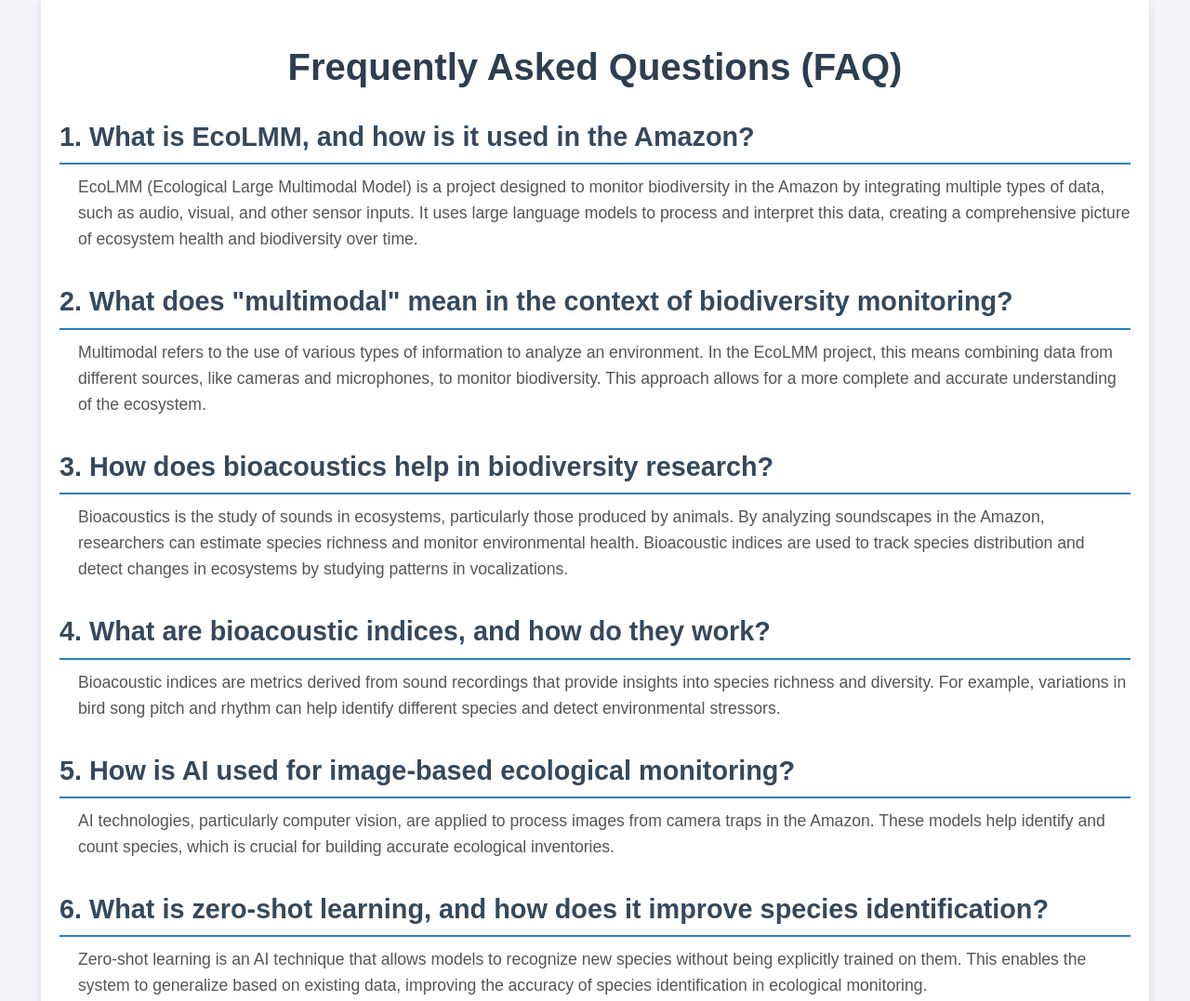
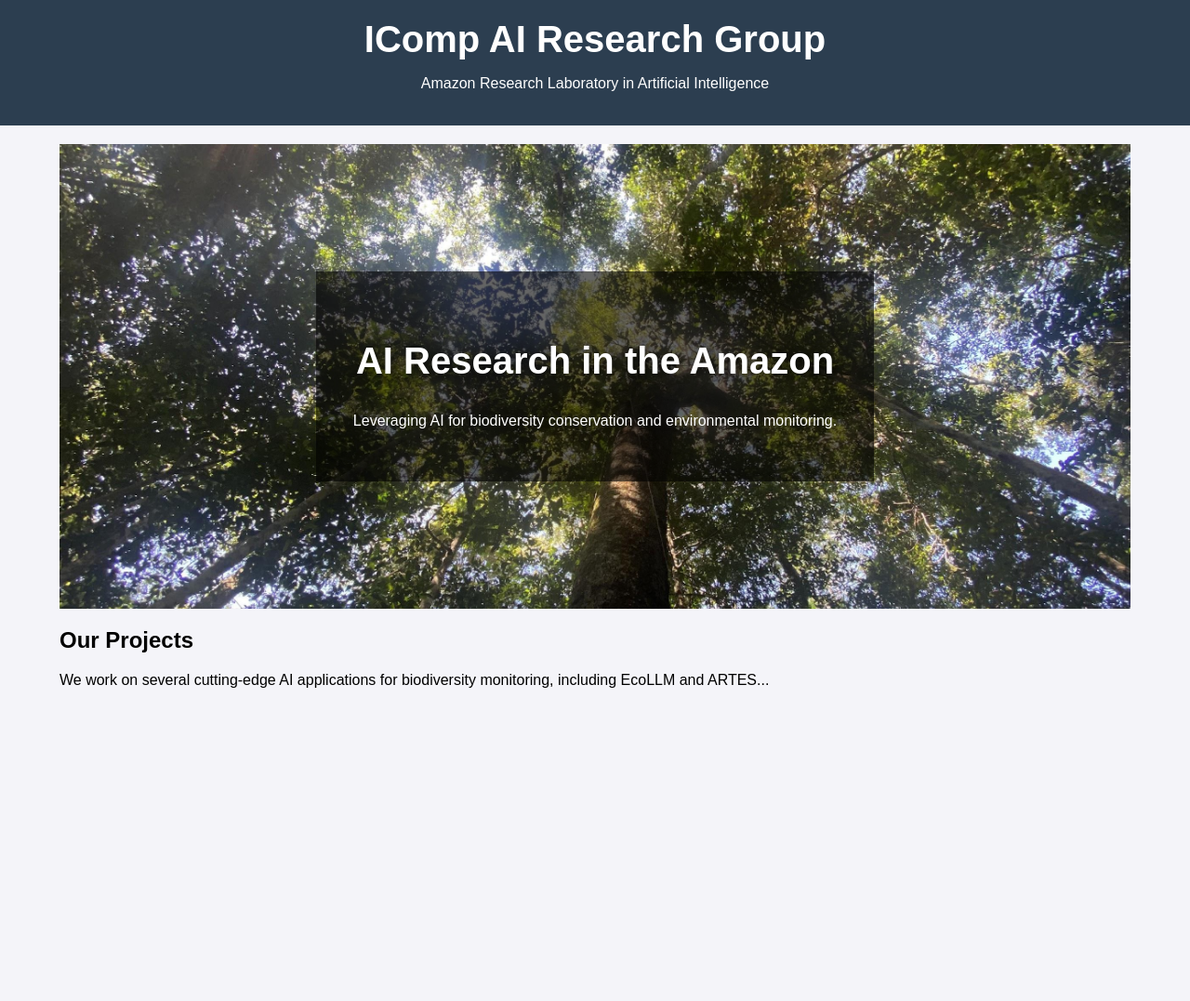
Before and after one commit to lapiam/lapiam.github.io, a plain HTML site: page index.html in a window 1280 px wide. Shown: the top 1077 px of the page at 93% size. After the commit the page ends 800 px from the top, so only its background shows below. Drawn offline with Linux system fonts and the light colour scheme.

Commit message:
Update index.html

```diff
--- a/index.html
+++ b/index.html
@@ -3,35 +3,25 @@
 <head>
     <meta charset="UTF-8">
     <meta name="viewport" content="width=device-width, initial-scale=1.0">
-    <title>FAQ - AI and Biodiversity Monitoring in the Amazon Rainforest</title>
+    <title>IComp AI Research Group - Amazon Research Lab</title>
     <style>
         body {
             font-family: 'Arial', sans-serif;
-            line-height: 1.6;
+            background-color: #f4f4f9;
             margin: 0;
             padding: 0;
-            background-color: #f4f4f9;
+        }
+
+        header {
+            background-color: #2c3e50;
+            color: white;
+            text-align: center;
+            padding: 20px;
         }
 
         h1 {
-            text-align: center;
-            color: #2c3e50;
-            margin: 20px 0;
+            margin: 0;
             font-size: 2.5em;
-        }
-
-        h2 {
-            color: #34495e;
-            margin: 20px 0 10px;
-            font-size: 1.8em;
-            border-bottom: 2px solid #2980b9;
-            padding-bottom: 5px;
-        }
-
-        p {
-            color: #555;
-            font-size: 1.1em;
-            margin: 10px 0;
         }
 
         .container {
@@ -39,92 +29,50 @@
             max-width: 1200px;
             margin: 0 auto;
             padding: 20px;
-            background-color: #fff;
-            box-shadow: 0 2px 10px rgba(0,0,0,0.1);
         }
 
-        .faq-section {
-            margin-bottom: 30px;
+        .background-section {
+            background-image: url('images/AI_Amazonia_image_1.png');
+            background-size: cover;
+            background-position: center;
+            height: 500px; /* Adjust height as needed */
+            color: white;
+            display: flex;
+            align-items: center;
+            justify-content: center;
+            text-align: center;
         }
 
-        .faq-section p {
-            margin-left: 20px;
+        .background-section h2 {
+            font-size: 2.5em;
+            text-shadow: 2px 2px 8px rgba(0, 0, 0, 0.7);
         }
 
-        @media (max-width: 768px) {
-            h1 {
-                font-size: 2em;
-            }
-
-            h2 {
-                font-size: 1.5em;
-            }
-
-            p {
-                font-size: 1em;
-            }
-
-            .container {
-                width: 100%;
-                padding: 10px;
-            }
+        .section-content {
+            padding: 40px;
+            background: rgba(0, 0, 0, 0.6); /* Adds a dark overlay to make text readable */
         }
     </style>
 </head>
 <body>
 
+<header>
+    <h1>IComp AI Research Group</h1>
+    <p>Amazon Research Laboratory in Artificial Intelligence</p>
+</header>
+
 <div class="container">
-    <h1>Frequently Asked Questions (FAQ)</h1>
+    <section class="background-section">
+        <div class="section-content">
+            <h2>AI Research in the Amazon</h2>
+            <p>Leveraging AI for biodiversity conservation and environmental monitoring.</p>
+        </div>
+    </section>
 
-    <div class="faq-section">
-        <h2>1. What is EcoLMM, and how is it used in the Amazon?</h2>
-        <p>EcoLMM (Ecological Large Multimodal Model) is a project designed to monitor biodiversity in the Amazon by integrating multiple types of data, such as audio, visual, and other sensor inputs. It uses large language models to process and interpret this data, creating a comprehensive picture of ecosystem health and biodiversity over time.</p>
-    </div>
-
-    <div class="faq-section">
-        <h2>2. What does "multimodal" mean in the context of biodiversity monitoring?</h2>
-        <p>Multimodal refers to the use of various types of information to analyze an environment. In the EcoLMM project, this means combining data from different sources, like cameras and microphones, to monitor biodiversity. This approach allows for a more complete and accurate understanding of the ecosystem.</p>
-    </div>
-
-    <div class="faq-section">
-        <h2>3. How does bioacoustics help in biodiversity research?</h2>
-        <p>Bioacoustics is the study of sounds in ecosystems, particularly those produced by animals. By analyzing soundscapes in the Amazon, researchers can estimate species richness and monitor environmental health. Bioacoustic indices are used to track species distribution and detect changes in ecosystems by studying patterns in vocalizations.</p>
-    </div>
-
-    <div class="faq-section">
-        <h2>4. What are bioacoustic indices, and how do they work?</h2>
-        <p>Bioacoustic indices are metrics derived from sound recordings that provide insights into species richness and diversity. For example, variations in bird song pitch and rhythm can help identify different species and detect environmental stressors.</p>
-    </div>
-
-    <div class="faq-section">
-        <h2>5. How is AI used for image-based ecological monitoring?</h2>
-        <p>AI technologies, particularly computer vision, are applied to process images from camera traps in the Amazon. These models help identify and count species, which is crucial for building accurate ecological inventories.</p>
-    </div>
-
-    <div class="faq-section">
-        <h2>6. What is zero-shot learning, and how does it improve species identification?</h2>
-        <p>Zero-shot learning is an AI technique that allows models to recognize new species without being explicitly trained on them. This enables the system to generalize based on existing data, improving the accuracy of species identification in ecological monitoring.</p>
-    </div>
-
-    <div class="faq-section">
-        <h2>7. How does human-made noise impact wildlife, and what role does AI play in addressing it?</h2>
-        <p>Human-made or anthropogenic noise can affect wildlife, causing species like birds to adjust their vocalizations. AI and explainable AI techniques are used to study these adaptations, which are important for understanding how animals cope with noise and for shaping conservation policies.</p>
-    </div>
-
-    <div class="faq-section">
-        <h2>8. What is the role of IoT (Internet of Things) in ecological monitoring?</h2>
-        <p>IoT plays a critical role in monitoring remote and hard-to-access areas in the Amazon. Networks of sensors collect data on environmental factors such as water quality, which is essential for maintaining ecosystem health.</p>
-    </div>
-
-    <div class="faq-section">
-        <h2>9. How do large multimodal models (LMMs) advance ecological research in the Amazon?</h2>
-        <p>LMMs enhance ecological research by integrating diverse data types, including audio, visual, and text data. These models provide holistic insights into ecological patterns and are being developed as user-friendly tools for researchers and policymakers.</p>
-    </div>
-
-    <div class="faq-section">
-        <h2>10. What are the key takeaways from AI research in the Amazon?</h2>
-        <p>AI is revolutionizing how biodiversity is monitored and understood in the Amazon. Innovations in computing, from acoustic indices to IoT sensors, are essential for addressing environmental challenges. Integrating diverse data types through advanced AI models offers new opportunities for conservation and restoration efforts.</p>
-    </div>
+    <section class="section">
+        <h2>Our Projects</h2>
+        <p>We work on several cutting-edge AI applications for biodiversity monitoring, including EcoLLM and ARTES...</p>
+    </section>
 </div>
 
 </body>
```
